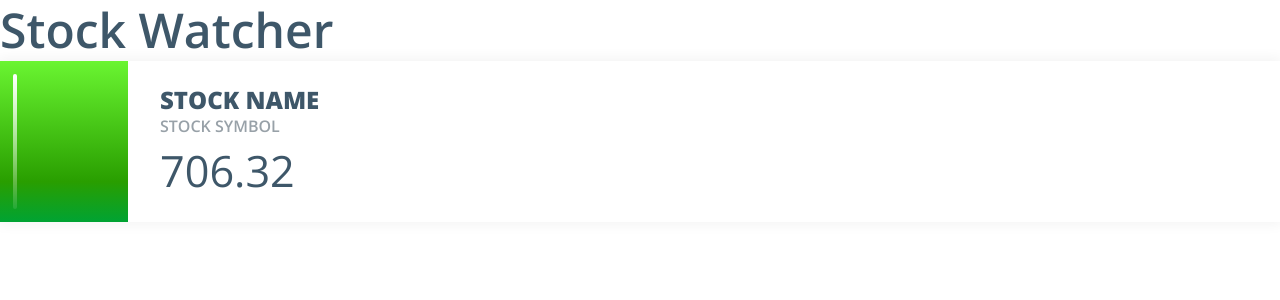
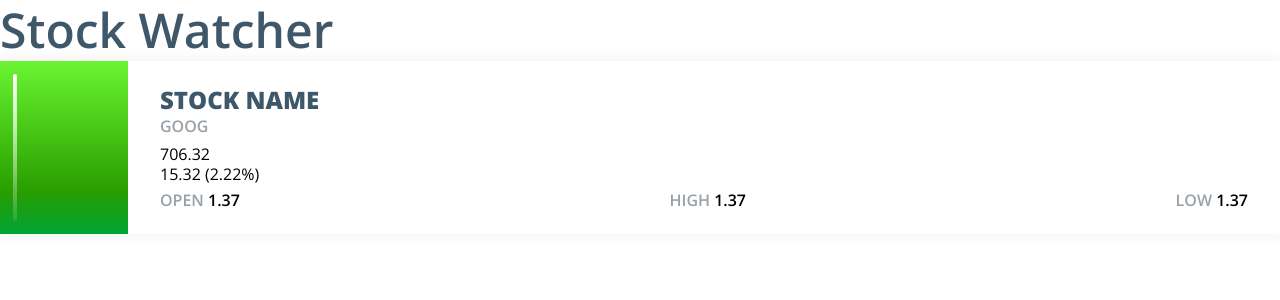
Before and after one commit to jessikuh/stock-watcher, a Vue app in the folder client/: page / in a window 1280 px wide. Shown: the top 300 px of the page. Built offline with nearby package versions, Linux system fonts and the light colour scheme.

Commit message:
Stock component renamed to ticker

```diff
--- a/client/src/components/Stock.vue
+++ b/client/src/components/Ticker.vue
@@ -1,5 +1,5 @@
 <template>
-  <div class="stock stock--positive">
+  <div class="ticker ticker--positive">
     <div class="indicator indicator">
       <div class="indicator__line"></div>
     </div>
@@ -10,12 +10,30 @@
       </h2>
 
       <h3 class="uppercase">
-        Stock symbol
+        {{ symbol }}
       </h3>
 
-      <p class="value">
-        706.32
-      </p>
+      <div style="">
+        <div class="price">
+          706.32
+        </div>
+
+        <div class="percentage">
+          15.32 (2.22%)
+        </div>
+      </div>
+
+      <div class="time-series">
+        <div class="open">
+          <b><span class="light">OPEN</span> 1.37</b>
+        </div>
+        <div class="high">
+          <b><span class="light">HIGH</span> 1.37</b>
+        </div>
+        <div class="low">
+          <b><span class="light">LOW</span> 1.37</b>
+        </div>
+      </div>
     </div>
   </div>
 </template>
@@ -23,11 +41,17 @@
 <script>
 export default {
   name: 'Stock',
+  props: {
+    symbol: {
+      type: String,
+      required: true,
+    },
+  },
 };
 </script>
 
 <style lang="scss" scoped>
-  .stock {
+  .ticker {
     background-color: $white;
     box-shadow: 0 0 .8rem .2rem rgba($black, .05);
     display: flex;
@@ -35,6 +59,7 @@ export default {
     min-height: 10rem;
 
     .data {
+      flex: 1;
       padding: 1.5rem 2rem;
     }
 
@@ -79,5 +104,18 @@ export default {
   .value {
     color: $type;
     font-size: 2.7rem;
+    line-height: 1;
+  }
+
+  .time-series {
+    display: flex;
+    flex-flow: row wrap;
+    justify-content: space-between;
+    margin-top: .4rem;
+    width: 100%;
+  }
+
+  .light {
+    color: $title;
   }
 </style>
--- a/client/src/views/Home.vue
+++ b/client/src/views/Home.vue
@@ -2,16 +2,16 @@
   <div>
     <h1>Stock Watcher</h1>
 
-    <stock />
+    <ticker symbol="GOOG" />
   </div>
 </template>
 
 <script>
-import Stock from '@/components/Stock.vue';
+import Ticker from '@/components/Ticker.vue';
 
 export default {
   components: {
-    stock: Stock,
+    ticker: Ticker,
   },
 };
 </script>
```
